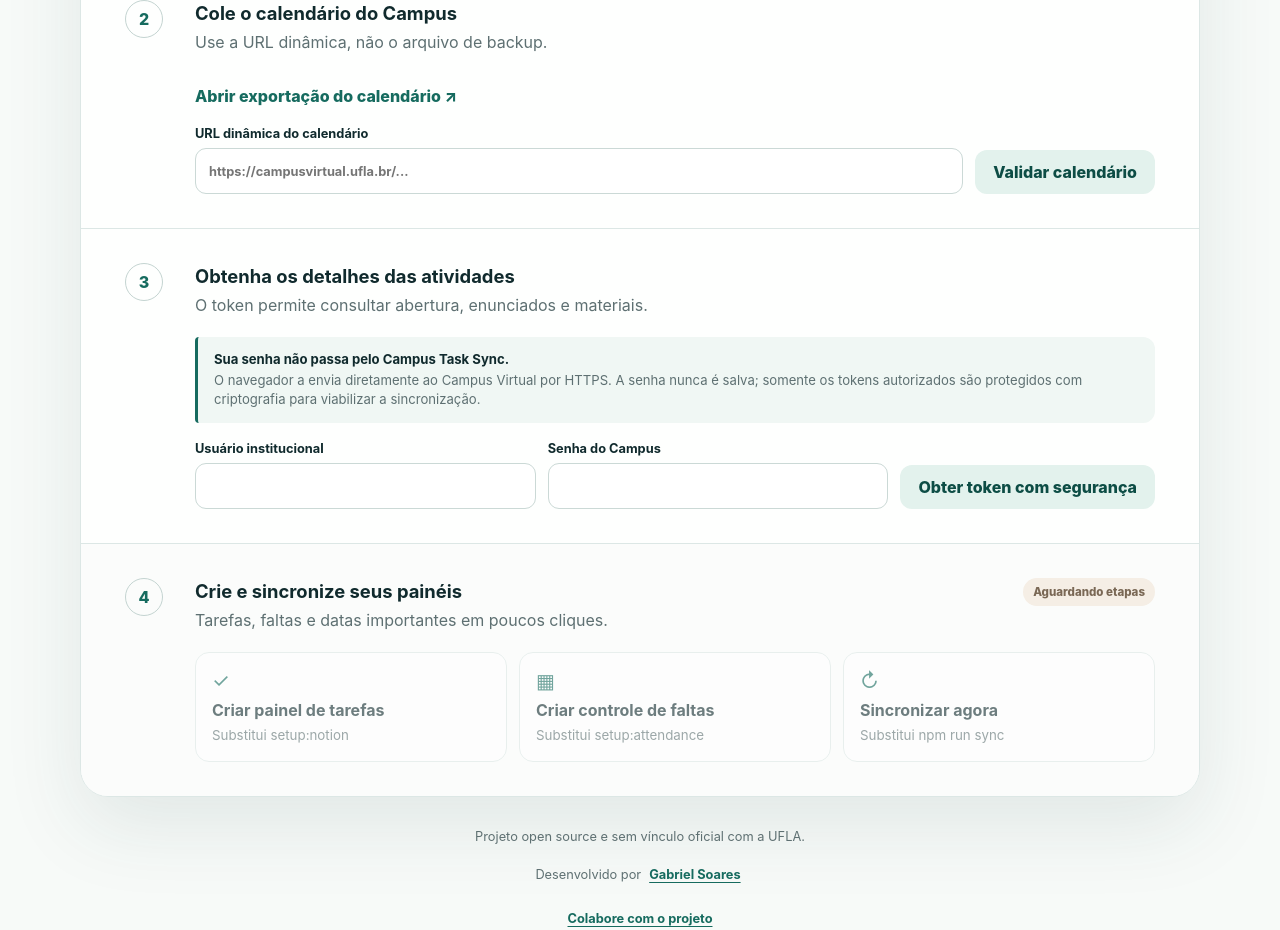
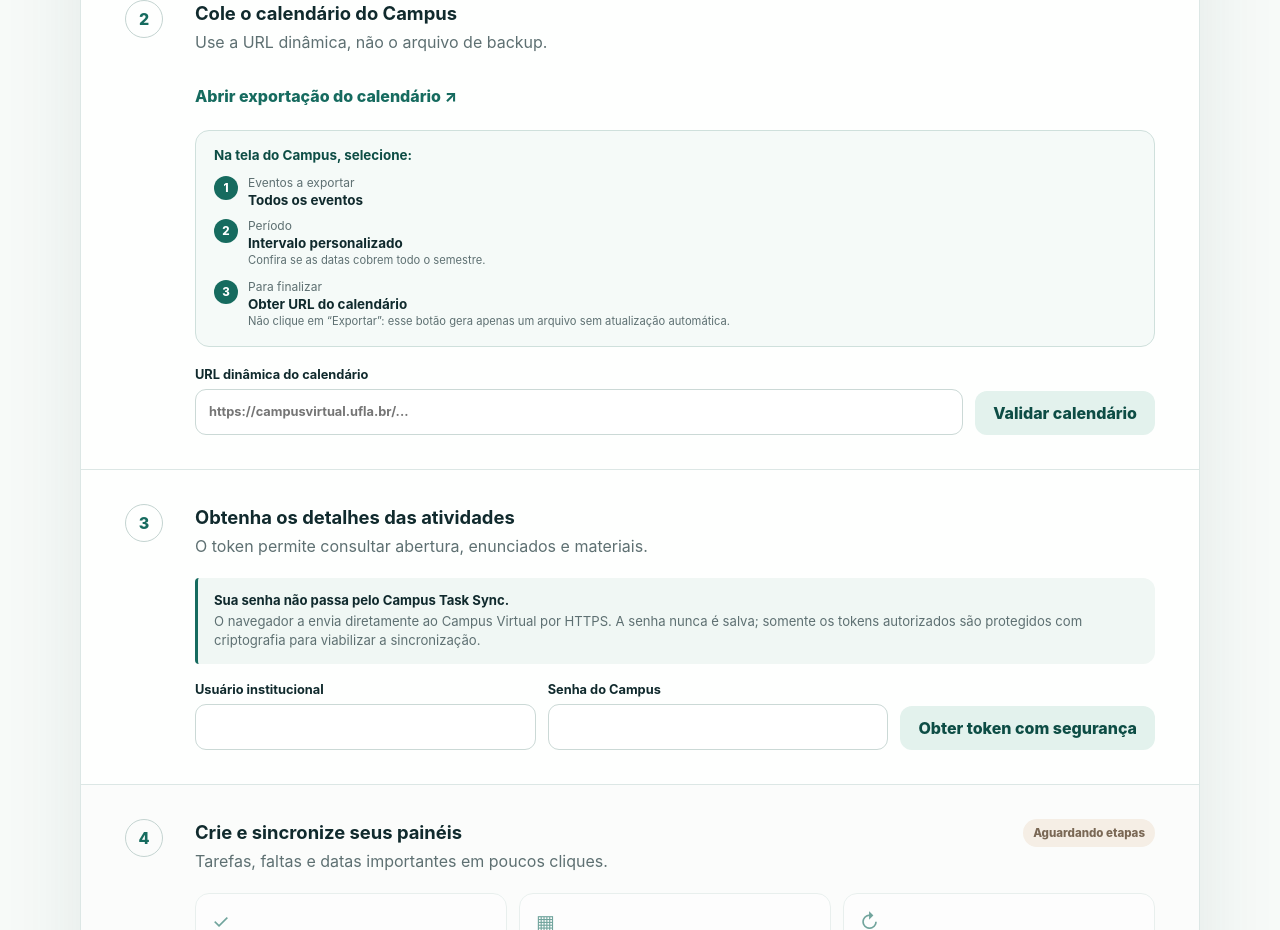
Before and after one commit to gxbreus/campus-task-sync, a Next.js app in the folder apps/web/: page / in a window 1280 px wide. Shown: the part 960-1890 px from the top of the page. Built offline with nearby package versions, Linux system fonts and the light colour scheme; no server answers.

Commit message:
feat(web): orientar exportação do calendário

```diff
--- a/apps/web/app/globals.css
+++ b/apps/web/app/globals.css
@@ -152,6 +152,43 @@
 .text-link { min-height: 44px; display: inline-flex; align-items: center; margin-bottom: 8px; color: var(--green); font-weight: 800; text-decoration: none; }
 .text-link:hover { text-decoration: underline; }
 
+.calendar-guide {
+  margin: 4px 0 20px;
+  padding: 16px 18px;
+  border: 1px solid #cfe0dc;
+  border-radius: 14px;
+  background: #f5faf8;
+  font-size: .84rem;
+}
+.calendar-guide > strong { display: block; margin-bottom: 12px; color: var(--green-dark); }
+.calendar-guide ol { margin: 0; padding: 0; display: grid; gap: 10px; list-style: none; counter-reset: calendar-step; }
+.calendar-guide li {
+  min-width: 0;
+  padding-left: 34px;
+  position: relative;
+  display: grid;
+  gap: 2px;
+  counter-increment: calendar-step;
+}
+.calendar-guide li::before {
+  content: counter(calendar-step);
+  width: 24px;
+  height: 24px;
+  position: absolute;
+  left: 0;
+  top: 1px;
+  display: grid;
+  place-items: center;
+  border-radius: 50%;
+  color: white;
+  background: var(--green);
+  font-size: .72rem;
+  font-weight: 800;
+}
+.calendar-guide span { color: var(--muted); font-size: .75rem; }
+.calendar-guide b { color: var(--ink); }
+.calendar-guide small { color: var(--muted); line-height: 1.4; }
+
 label { min-width: 0; display: grid; gap: 7px; color: var(--ink); font-size: .8rem; font-weight: 750; }
 input {
   width: 100%; min-height: 46px; padding: 0 13px; border: 1px solid #cbd9d6; border-radius: 11px;
@@ -209,6 +246,7 @@
   .step-title { display: block; }
   .status { display: inline-block; margin-bottom: 14px; }
   .form-row, .credentials-form, .action-grid { grid-template-columns: 1fr; }
+  .calendar-guide { padding: 15px; }
   input { font-size: 1rem; }
   .button { width: 100%; }
 }
--- a/apps/web/components/setup-wizard.tsx
+++ b/apps/web/components/setup-wizard.tsx
@@ -136,6 +136,25 @@
           <a className="text-link" href={CAMPUS_CALENDAR_URL} target="_blank" rel="noreferrer">
             Abrir exportação do calendário ↗
           </a>
+          <div className="calendar-guide" aria-label="Opções para exportar o calendário">
+            <strong>Na tela do Campus, selecione:</strong>
+            <ol>
+              <li>
+                <span>Eventos a exportar</span>
+                <b>Todos os eventos</b>
+              </li>
+              <li>
+                <span>Período</span>
+                <b>Intervalo personalizado</b>
+                <small>Confira se as datas cobrem todo o semestre.</small>
+              </li>
+              <li>
+                <span>Para finalizar</span>
+                <b>Obter URL do calendário</b>
+                <small>Não clique em “Exportar”: esse botão gera apenas um arquivo sem atualização automática.</small>
+              </li>
+            </ol>
+          </div>
           <form onSubmit={validateCalendar} className="form-row">
             <label>
               <span>URL dinâmica do calendário</span>
```
Also changed, not shown: 1 other file (tests, documents, lock files or other folders).
